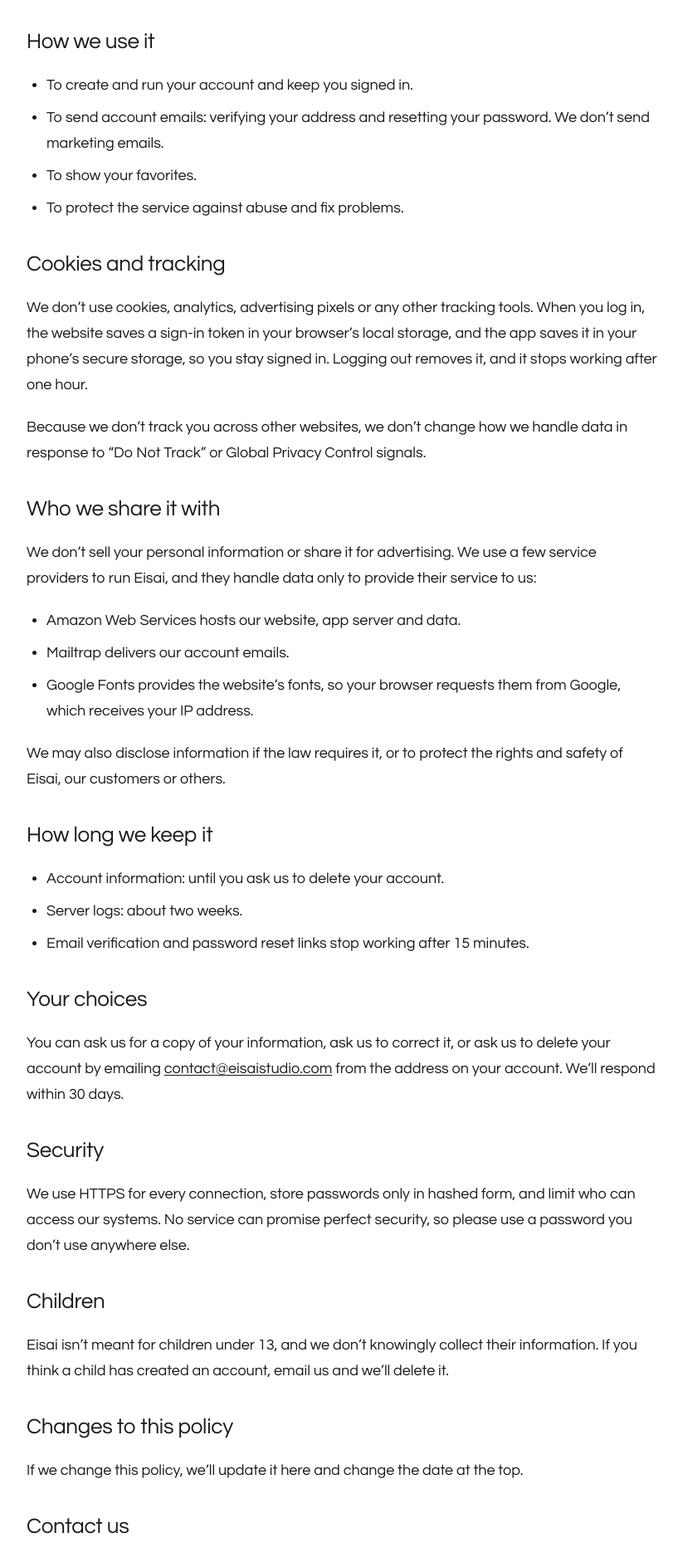
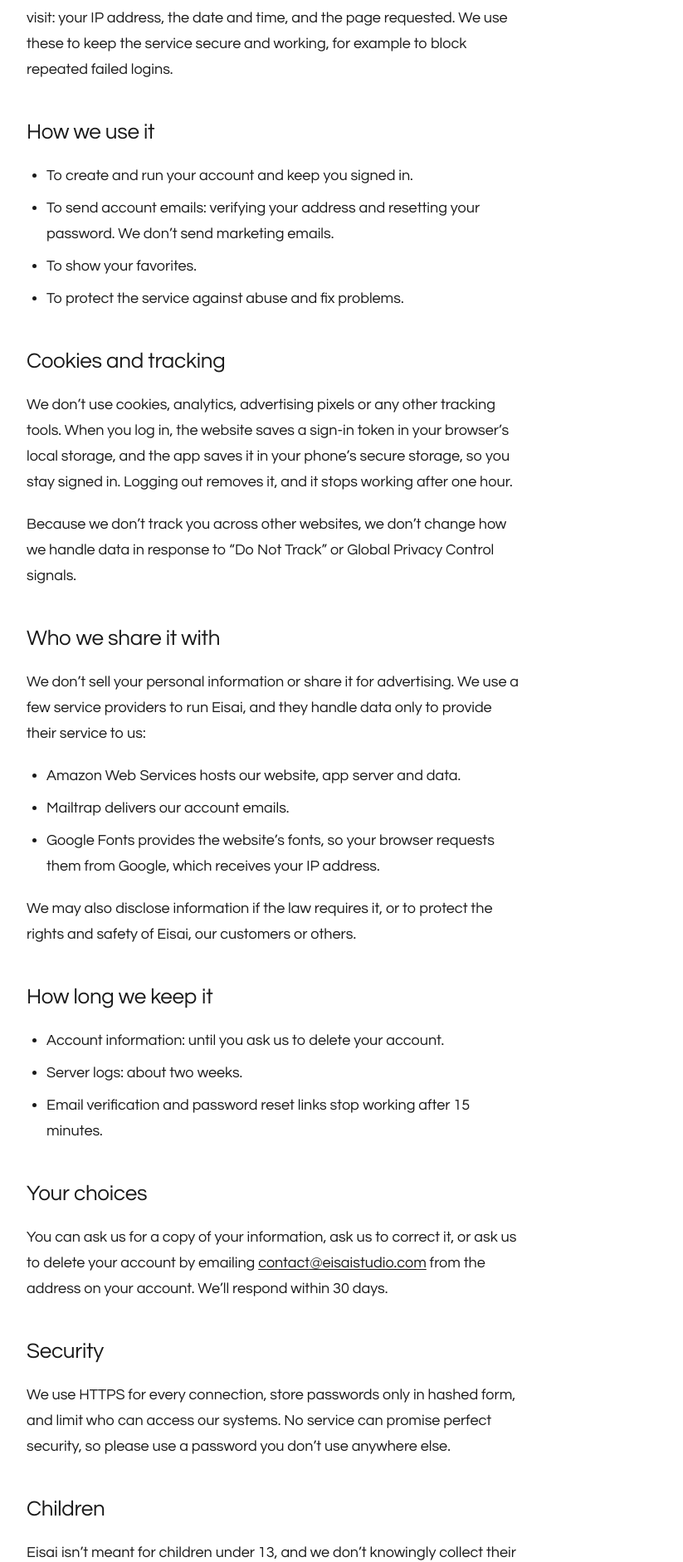
Before and after one commit to rubaismail/eisai-studio-matcha, a React (Vite) app in the folder apps/web/: page /privacy in a window 1280 px wide. Shown: the part 888-2770 px from the top of the page at 83% size, without its empty margins (108-931 px from the left). Built offline with nearby package versions, Linux system fonts and the light colour scheme; no server answers.

Commit message:
Match privacy page and sign-up privacy link to the site style (#101)

```diff
--- a/apps/web/src/pages/PrivacyPage.tsx
+++ b/apps/web/src/pages/PrivacyPage.tsx
@@ -3,14 +3,16 @@
 // service (analytics, a newsletter, payments...), update this page and LAST_UPDATED.
 import { Link } from 'react-router';
 import { CONTACT_EMAIL } from '../components/links';
-import { focusRing, label } from '../components/styles';
+import { focusRing, label, switchLink } from '../components/styles';
 
 export const LAST_UPDATED = 'November 11, 2026';
 
 const heading =
   'text-[24px] leading-[30px] lg:text-[26px] lg:leading-[33px] lg:tracking-[-0.01em]';
 const body = 'text-[16px] leading-[27px] lg:text-[18px] lg:leading-[31px]';
-const list = `${body} flex list-disc flex-col gap-2 pl-6`;
+const list = `${body} flex list-disc flex-col gap-2 pl-5 lg:pl-6`;
+// Same rhythm as Our Story: section headings get extra space above them.
+const sectionHeading = `${heading} mt-3 lg:mt-6`;
 const link = `underline underline-offset-2 hover:no-underline ${focusRing}`;
 
 const email = (
@@ -30,7 +32,10 @@ export default function PrivacyPage() {
         <p className={`${label} text-ink-muted`}>Last updated {LAST_UPDATED}</p>
       </header>
 
-      <div className="flex max-w-[760px] flex-col gap-4 border-t border-ink pt-7 lg:gap-5 lg:pt-14">
+      {/* The rule spans the full content width like Our Story; the text column
+          is narrowed to Our Story's width for a readable line length. */}
+      <div className="border-t border-ink pt-7 lg:pt-14">
+        <div className="flex max-w-150 flex-col gap-4 lg:gap-5">
           <p className={body}>
             Eisai Studio LLC (“Eisai”, “we”, “us”) is a matcha business in
             Orlando, Florida. This policy explains what information we collect
@@ -38,10 +43,10 @@ export default function PrivacyPage() {
             the choices you have.
           </p>
 
-        <h2 className={`${heading} mt-4`}>What we collect</h2>
+          <h2 className={sectionHeading}>What we collect</h2>
           <p className={body}>
-          You can browse the website and menu without an account. If you create
-          one, we collect:
+            You can browse the website and menu without an account. If you
+            create one, we collect:
           </p>
           <ul className={list}>
             <li>Your first and last name and email address.</li>
@@ -52,13 +57,13 @@ export default function PrivacyPage() {
             <li>Drinks you save as favorites.</li>
           </ul>
           <p className={body}>
-          Like most websites, our server also records basic technical details of
-          each visit: your IP address, the date and time, and the page
+            Like most websites, our server also records basic technical details
+            of each visit: your IP address, the date and time, and the page
             requested. We use these to keep the service secure and working, for
             example to block repeated failed logins.
           </p>
 
-        <h2 className={`${heading} mt-4`}>How we use it</h2>
+          <h2 className={sectionHeading}>How we use it</h2>
           <ul className={list}>
             <li>To create and run your account and keep you signed in.</li>
             <li>
@@ -69,42 +74,44 @@ export default function PrivacyPage() {
             <li>To protect the service against abuse and fix problems.</li>
           </ul>
 
-        <h2 className={`${heading} mt-4`}>Cookies and tracking</h2>
+          <h2 className={sectionHeading}>Cookies and tracking</h2>
           <p className={body}>
             We don’t use cookies, analytics, advertising pixels or any other
-          tracking tools. When you log in, the website saves a sign-in token in
-          your browser’s local storage, and the app saves it in your phone’s
-          secure storage, so you stay signed in. Logging out removes it, and it
-          stops working after one hour.
+            tracking tools. When you log in, the website saves a sign-in token
+            in your browser’s local storage, and the app saves it in your
+            phone’s secure storage, so you stay signed in. Logging out removes
+            it, and it stops working after one hour.
           </p>
           <p className={body}>
-          Because we don’t track you across other websites, we don’t change how
-          we handle data in response to “Do Not Track” or Global Privacy Control
-          signals.
+            Because we don’t track you across other websites, we don’t change
+            how we handle data in response to “Do Not Track” or Global Privacy
+            Control signals.
           </p>
 
-        <h2 className={`${heading} mt-4`}>Who we share it with</h2>
+          <h2 className={sectionHeading}>Who we share it with</h2>
           <p className={body}>
             We don’t sell your personal information or share it for advertising.
-          We use a few service providers to run Eisai, and they handle data only
-          to provide their service to us:
+            We use a few service providers to run Eisai, and they handle data
+            only to provide their service to us:
           </p>
           <ul className={list}>
             <li>Amazon Web Services hosts our website, app server and data.</li>
             <li>Mailtrap delivers our account emails.</li>
             <li>
-            Google Fonts provides the website’s fonts, so your browser requests
-            them from Google, which receives your IP address.
+              Google Fonts provides the website’s fonts, so your browser
+              requests them from Google, which receives your IP address.
             </li>
           </ul>
           <p className={body}>
-          We may also disclose information if the law requires it, or to protect
-          the rights and safety of Eisai, our customers or others.
+            We may also disclose information if the law requires it, or to
+            protect the rights and safety of Eisai, our customers or others.
           </p>
 
-        <h2 className={`${heading} mt-4`}>How long we keep it</h2>
+          <h2 className={sectionHeading}>How long we keep it</h2>
           <ul className={list}>
-          <li>Account information: until you ask us to delete your account.</li>
+            <li>
+              Account information: until you ask us to delete your account.
+            </li>
             <li>Server logs: about two weeks.</li>
             <li>
               Email verification and password reset links stop working after 15
@@ -112,14 +119,14 @@ export default function PrivacyPage() {
             </li>
           </ul>
 
-        <h2 className={`${heading} mt-4`}>Your choices</h2>
+          <h2 className={sectionHeading}>Your choices</h2>
           <p className={body}>
             You can ask us for a copy of your information, ask us to correct it,
-          or ask us to delete your account by emailing {email} from the address
-          on your account. We’ll respond within 30 days.
+            or ask us to delete your account by emailing {email} from the
+            address on your account. We’ll respond within 30 days.
           </p>
 
-        <h2 className={`${heading} mt-4`}>Security</h2>
+          <h2 className={sectionHeading}>Security</h2>
           <p className={body}>
             We use HTTPS for every connection, store passwords only in hashed
             form, and limit who can access our systems. No service can promise
@@ -127,30 +134,29 @@ export default function PrivacyPage() {
             else.
           </p>
 
-        <h2 className={`${heading} mt-4`}>Children</h2>
+          <h2 className={sectionHeading}>Children</h2>
           <p className={body}>
             Eisai isn’t meant for children under 13, and we don’t knowingly
             collect their information. If you think a child has created an
             account, email us and we’ll delete it.
           </p>
 
-        <h2 className={`${heading} mt-4`}>Changes to this policy</h2>
+          <h2 className={sectionHeading}>Changes to this policy</h2>
           <p className={body}>
-          If we change this policy, we’ll update it here and change the date at
-          the top.
+            If we change this policy, we’ll update it here and change the date
+            at the top.
           </p>
 
-        <h2 className={`${heading} mt-4`}>Contact us</h2>
+          <h2 className={sectionHeading}>Contact us</h2>
           <p className={body}>
             Questions about your privacy? Email {email}. Eisai Studio LLC,
             Orlando, Florida.
           </p>
 
-        <p className={`${body} mt-4`}>
-          <Link to="/" className={link}>
-            Back to home
+          <Link to="/" className={`mt-3 self-start lg:mt-6 ${switchLink}`}>
+            ← Back to home
           </Link>
-        </p>
+        </div>
       </div>
     </article>
   );
--- a/apps/web/src/pages/RegisterPage.tsx
+++ b/apps/web/src/pages/RegisterPage.tsx
@@ -223,7 +223,7 @@ export default function RegisterPage() {
           our{' '}
           <Link
             to="/privacy"
-            className={`underline underline-offset-2 hover:no-underline ${focusRing}`}
+            className={`text-ink underline underline-offset-2 hover:no-underline ${focusRing}`}
           >
             privacy policy
           </Link>{' '}
```
Lines whose indentation alone changed are shown as unchanged.
